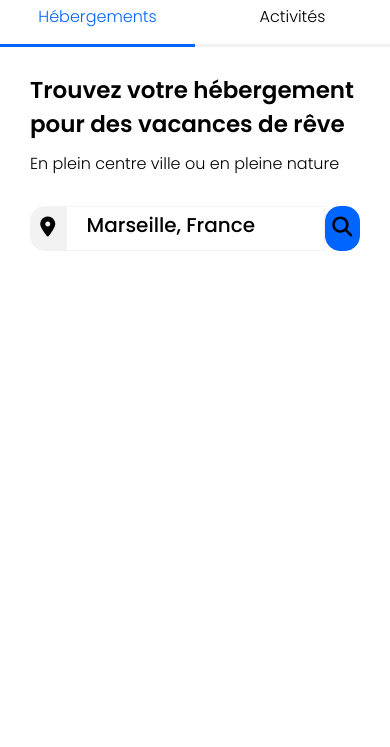
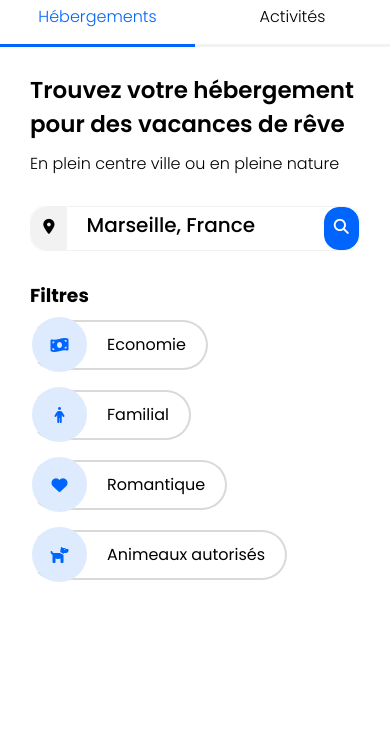
Before and after one commit to karimoucisse/reservia, a plain HTML site: page index.html in a window 390 px wide. Shown: the part 97-844 px from the top of the page. Drawn offline with Linux system fonts and the light colour scheme.

Commit message:
add change in mobile screen and desktop

```diff
--- a/index.html
+++ b/index.html
@@ -21,9 +21,32 @@
 				<p>En plein centre ville ou en pleine nature</p>
 			</section>
 			<section class="search_bar">
-				<button><i class="fa-solid fa-location-dot"></i></button>
-				<input type="text" placeholder="Marseille, France">
-				<button><i class="fa-solid fa-magnifying-glass"></i></button>
+				<div class="search_bar_container">
+					<button><i class="fa-solid fa-location-dot"></i></button>
+					<input type="text" placeholder="Marseille, France">
+					<button><i class="fa-solid fa-magnifying-glass"></i></button>
+				</div>
+			</section>
+			<section class="filter">
+				<h3>Filtres</h3>
+				<div class="button_container">
+					<div class="button_item">
+						<div><i class="fa-solid fa-money-bill-wave"></i></div>
+						<p>Economie</p>
+					</div>
+					<div class="button_item">
+						<div><i class="fa-solid fa-person"></i></div>
+						<p>Familial</p>
+					</div>
+					<div class="button_item">
+						<div><i class="fa-solid fa-heart"></i></div>
+						<p>Romantique</p>
+					</div>
+					<div class="button_item">
+						<div><i class="fa-solid fa-dog"></i></div>
+						<p>Animeaux autorisés</p>
+					</div>
+				</div>
 			</section>
 		</div>
 	</body>
--- a/style.css
+++ b/style.css
@@ -11,6 +11,9 @@
 	--clr-grey: #F2F2F2;
 	--clr-darkGrey: #d9d9d9;
 }
+button {
+	cursor: pointer;
+}
 #container{
 	padding: 0px 30px;
 }
@@ -21,6 +24,11 @@ section
 }
 #logo {
 	width: 100px;
+}
+header {
+  display: grid;
+  grid-template-columns: 70% 10% 10% 10%;
+  padding: 30px;
 }
 header p
 {
@@ -35,12 +43,43 @@ header p:nth-child(2)
 
 .fa-location-dot
 {
-	font-size: 20px;
+	font-size: 15px;
 }
 .fa-magnifying-glass
 {
-	font-size: 20px;
-	/* background-color: ; */
+	font-size: 15px;
+	color: white;
+
+}
+
+/* SEARCH BAR */
+.search_bar_container
+{
+	display: flex;
+	height: 45px;
+	max-width: 450px;
+	border: 1px solid var(--clr-grey);
+	border-radius: 15px;
+}
+.search_bar button {
+	width: 60px;
+}
+.search_bar button:nth-child(1)
+{
+	background-color: var(--clr-grey);
+	border: 1px solid var(--clr-grey);
+	border-radius: 15px 0 0 15px;
+}
+.search_bar input
+{
+	flex: 2;
+	border: none;
+}
+.search_bar button:nth-child(3)
+{
+	background-color: var(--clr-blue);
+	border: 1px solid var(--clr-blue);
+	border-radius: 15px;
 }
 
 .search_bar input::placeholder
@@ -50,12 +89,54 @@ header p:nth-child(2)
 	color: black;
 	font-weight: 500;
 }
+
+/* FILTRE */
+.filter
+{
+	display: flex;
+	gap: 20px;
+	align-items: center;
+}
+.button_container
+{
+	display: flex;
+	gap: 20px;
+}
+.button_item
+{
+	display: flex;
+	height: 50px;
+	align-items: center;
+	border: 2px solid var(--clr-darkGrey);
+	border-left-color: transparent;
+	border-radius: 40px;
+}
+.button_item div
+{
+	display: flex;
+	justify-content: center;
+	align-items: center;
+	border: 4px solid var(--clr-lightBlue);
+	border-radius: 50% 50%;
+	background-color: var(--clr-lightBlue);
+	height: 55px;
+	width: 55px;
+}
+.button_item p
+{
+	margin: 0 20px;
+}
+.button_item .fa-solid
+{
+	color: var(--clr-blue);
+	font-size: 16px;
+}
 @media all and (max-width: 500px) {
 	header {
-		display: grid;
 		align-items: center;
 		grid-template-rows: 50% 50%;
 		grid-template-columns: 50% 50%;
+		padding: 0;
 		padding-top: 30px;
 	}
 
@@ -73,8 +154,8 @@ header p:nth-child(2)
 	}
 	header p:nth-child(2)
 	{
-		text-align: center;
-		padding-left: 20px;
+		text-align: end;
+		padding-right: 30px;
 	}
 	header p:nth-child(3)
 	{
@@ -101,30 +182,15 @@ header p:nth-child(2)
 		font-size: 16px;
 		font-weight: 300;
 	}
-	.search_bar
+
+	/* FILTER */
+	.filter
 	{
-		display: flex;
-		height: 45px;
-		width: 100%;
+		display:  block;
 	}
-	.search_bar button {
-		flex: 0.5;
-	}
-	.search_bar button:nth-child(1)
+	.button_container
 	{
-		background-color: var(--clr-grey);
-		border: 1px solid var(--clr-grey);
-		border-radius: 15px 0 0 15px;
-	}
-	.search_bar input
-	{
-		flex: 1.5;
-		border: 1px solid var(--clr-grey);
-	}
-	.search_bar button:nth-child(3)
-	{
-		background-color: var(--clr-blue);
-		border: 1px solid var(--clr-blue);
-		border-radius: 15px;
+		margin-top: 10px;
+		flex-wrap: wrap;
 	}
 }
```
